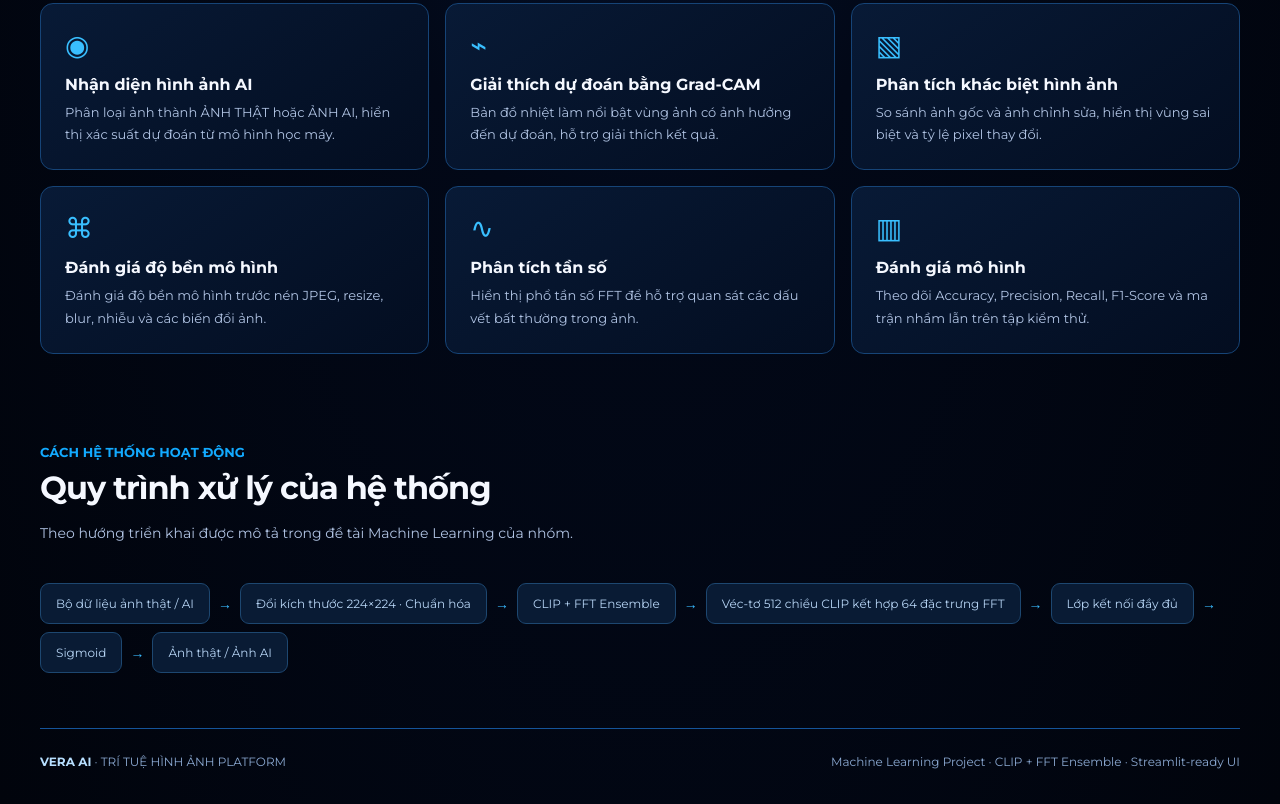
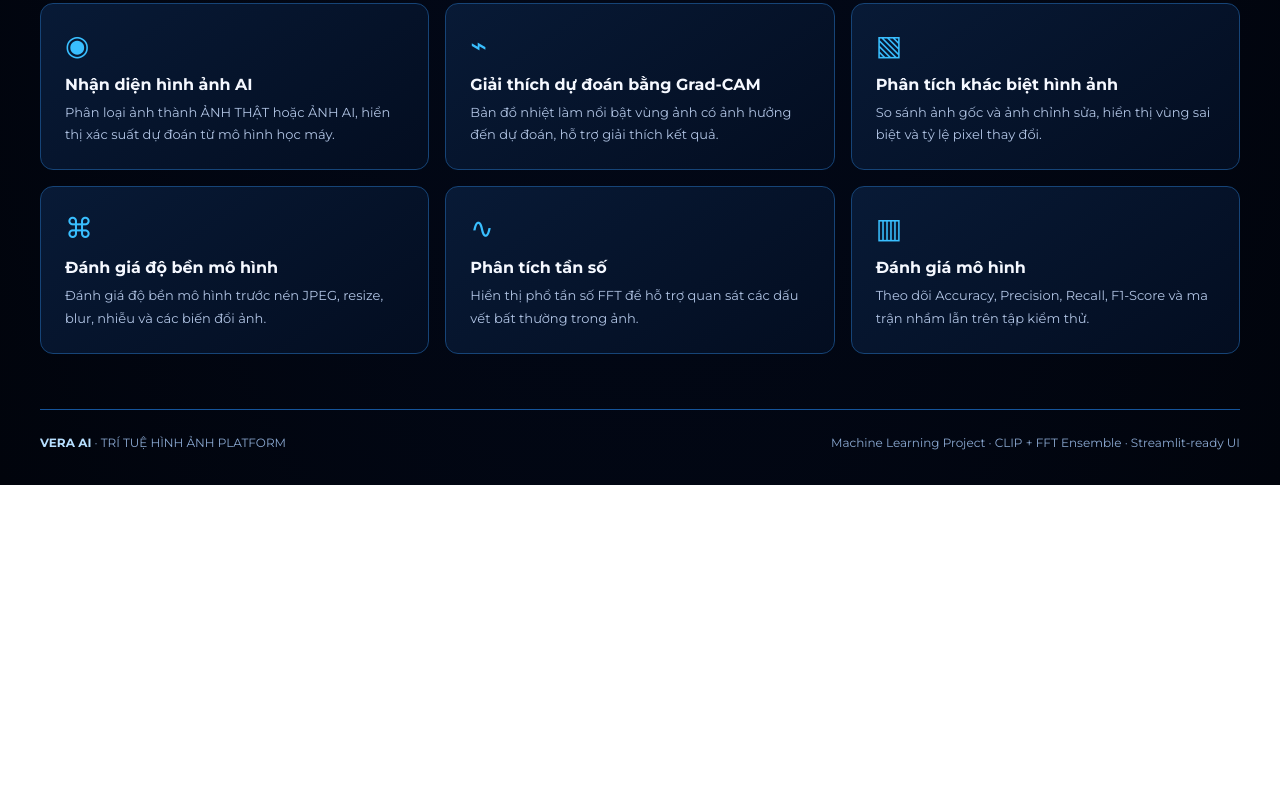
Before and after one commit to PipiNg-coder/VERA_AI, a plain HTML site: page index.html in a window 1280 px wide. Shown: the part 1954-2758 px from the top of the page. After the commit the page ends 2439 px from the top, so only its background shows below. Drawn offline with Linux system fonts and the light colour scheme.

Commit message:
Add files via upload

```diff
--- a/index.html
+++ b/index.html
@@ -456,7 +456,7 @@ nav .navlinks a.active{color:#fff;text-shadow:0 0 14px #35caff}
 </div>
 </section><section class="section" id="technology"><div class="section-head"><div><div class="kicker">NĂNG LỰC CỐT LÕI</div><h2>Công nghệ phân tích cốt lõi</h2></div></div>
 <div class="feature-grid"><div class="feature"><div class="ico">◉</div><h3>Nhận diện hình ảnh AI</h3><p>Phân loại ảnh thành ẢNH THẬT hoặc ẢNH AI, hiển thị xác suất dự đoán từ mô hình học máy.</p></div><div class="feature"><div class="ico">⌁</div><h3>Giải thích dự đoán bằng Grad-CAM</h3><p>Bản đồ nhiệt làm nổi bật vùng ảnh có ảnh hưởng đến dự đoán, hỗ trợ giải thích kết quả.</p></div><div class="feature"><div class="ico">▧</div><h3>Phân tích khác biệt hình ảnh</h3><p>So sánh ảnh gốc và ảnh chỉnh sửa, hiển thị vùng sai biệt và tỷ lệ pixel thay đổi.</p></div><div class="feature"><div class="ico">⌘</div><h3>Đánh giá độ bền mô hình</h3><p>Đánh giá độ bền mô hình trước nén JPEG, resize, blur, nhiễu và các biến đổi ảnh.</p></div><div class="feature"><div class="ico">∿</div><h3>Phân tích tần số</h3><p>Hiển thị phổ tần số FFT để hỗ trợ quan sát các dấu vết bất thường trong ảnh.</p></div><div class="feature"><div class="ico">▥</div><h3>Đánh giá mô hình</h3><p>Theo dõi Accuracy, Precision, Recall, F1-Score và ma trận nhầm lẫn trên tập kiểm thử.</p></div></div>
-</section><section class="section" id="pipeline"><div class="section-head"><div><div class="kicker">CÁCH HỆ THỐNG HOẠT ĐỘNG</div><h2>Quy trình xử lý của hệ thống</h2><p class="sub">Theo hướng triển khai được mô tả trong đề tài Machine Learning của nhóm.</p></div></div><div class="pipeline"><span class="step">Bộ dữ liệu ảnh thật / AI</span><span class="arrow">→</span><span class="step">Đổi kích thước 224×224 · Chuẩn hóa</span><span class="arrow">→</span><span class="step">CLIP + FFT Ensemble</span><span class="arrow">→</span><span class="step">Véc-tơ 512 chiều CLIP kết hợp 64 đặc trưng FFT</span><span class="arrow">→</span><span class="step">Lớp kết nối đầy đủ</span><span class="arrow">→</span><span class="step">Sigmoid</span><span class="arrow">→</span><span class="step">Ảnh thật / Ảnh AI</span></div></section></main><main class="page" id="page-detect"><section class="section"><div class="section-head"><div><div class="kicker">XÁC THỰC HÌNH ẢNH</div><h2>Nhận diện hình ảnh AI</h2><p class="sub">Tải lên một hình ảnh để phân loại ẢNH THẬT hoặc ẢNH AI và xem giải thích bằng Grad-CAM.</p></div></div></section><div class="workspace"><div class="panel active" id="detect">
+</section></main><main class="page" id="page-detect"><section class="section"><div class="section-head"><div><div class="kicker">XÁC THỰC HÌNH ẢNH</div><h2>Nhận diện hình ảnh AI</h2><p class="sub">Tải lên một hình ảnh để phân loại ẢNH THẬT hoặc ẢNH AI và xem giải thích bằng Grad-CAM.</p></div></div></section><div class="workspace"><div class="panel active" id="detect">
 <div class="upload-grid"><div class="drop" id="detectDrop"><div class="upload-icon">↑</div><strong id="detectTitle">Kéo thả hoặc chọn nhiều ảnh cần phân tích</strong><p>Hỗ trợ JPG, JPEG, PNG, WEBP · Chọn được nhiều ảnh cùng lúc</p><div class="filemeta" id="detectName">CHƯA CÓ TỆP ĐƯỢC CHỌN</div><input accept="image/png,image/jpeg,image/webp" id="detectFile" multiple type="file"/></div>
 <div class="drop sumbox" id="summaryBox"><div class="sumhead"><span class="kicker">TỔNG HỢP</span><span class="sumnote" id="sumNote">0/0 ảnh đã xử lý</span></div>
 <div class="sumstats"><div><small>Tổng số ảnh</small><b id="sumTotal">0</b></div><div><small>Ảnh AI</small><b class="c-ai" id="sumAi">0</b></div><div><small>Ảnh thật</small><b class="c-real" id="sumReal">0</b></div></div>
```
